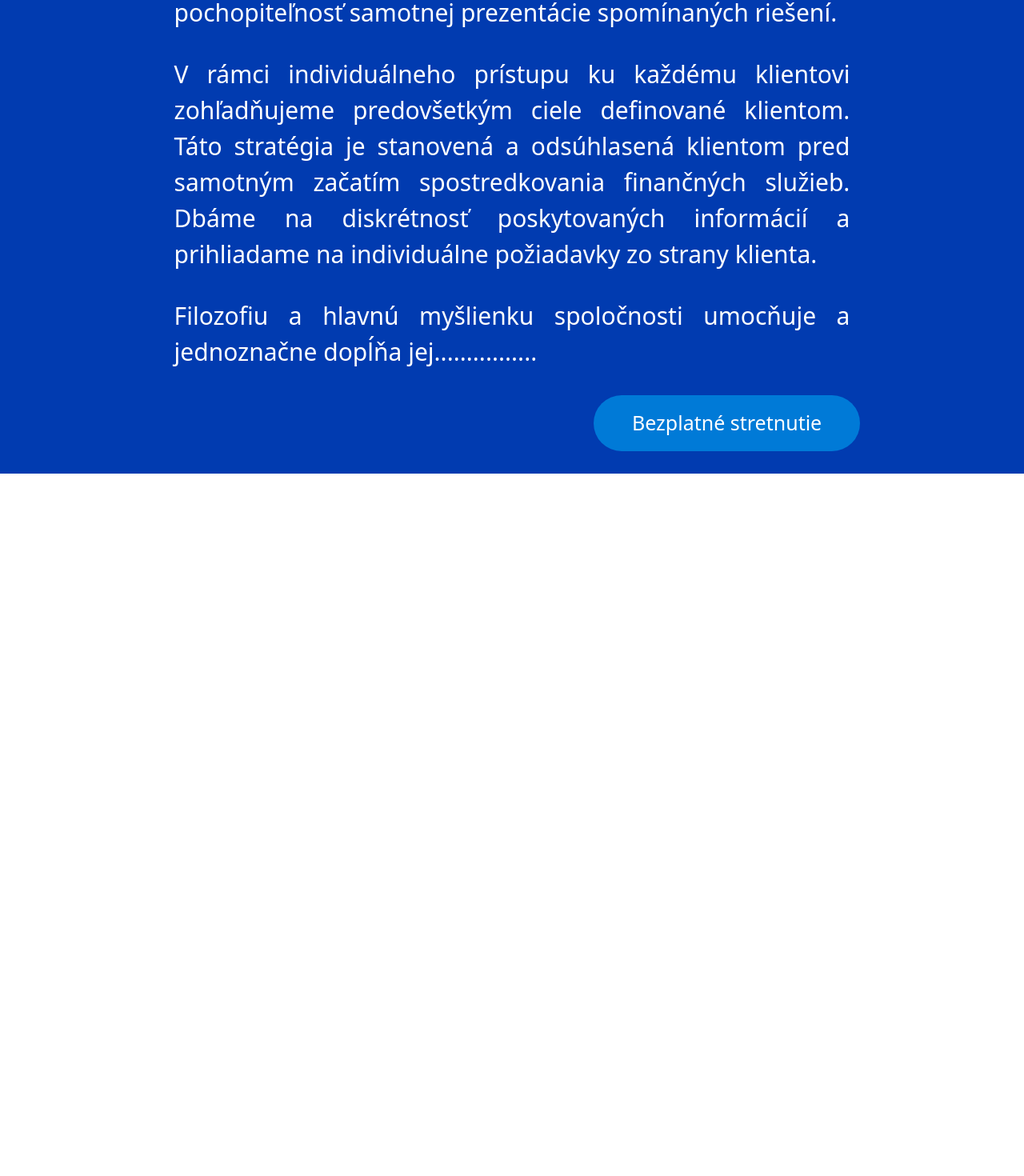
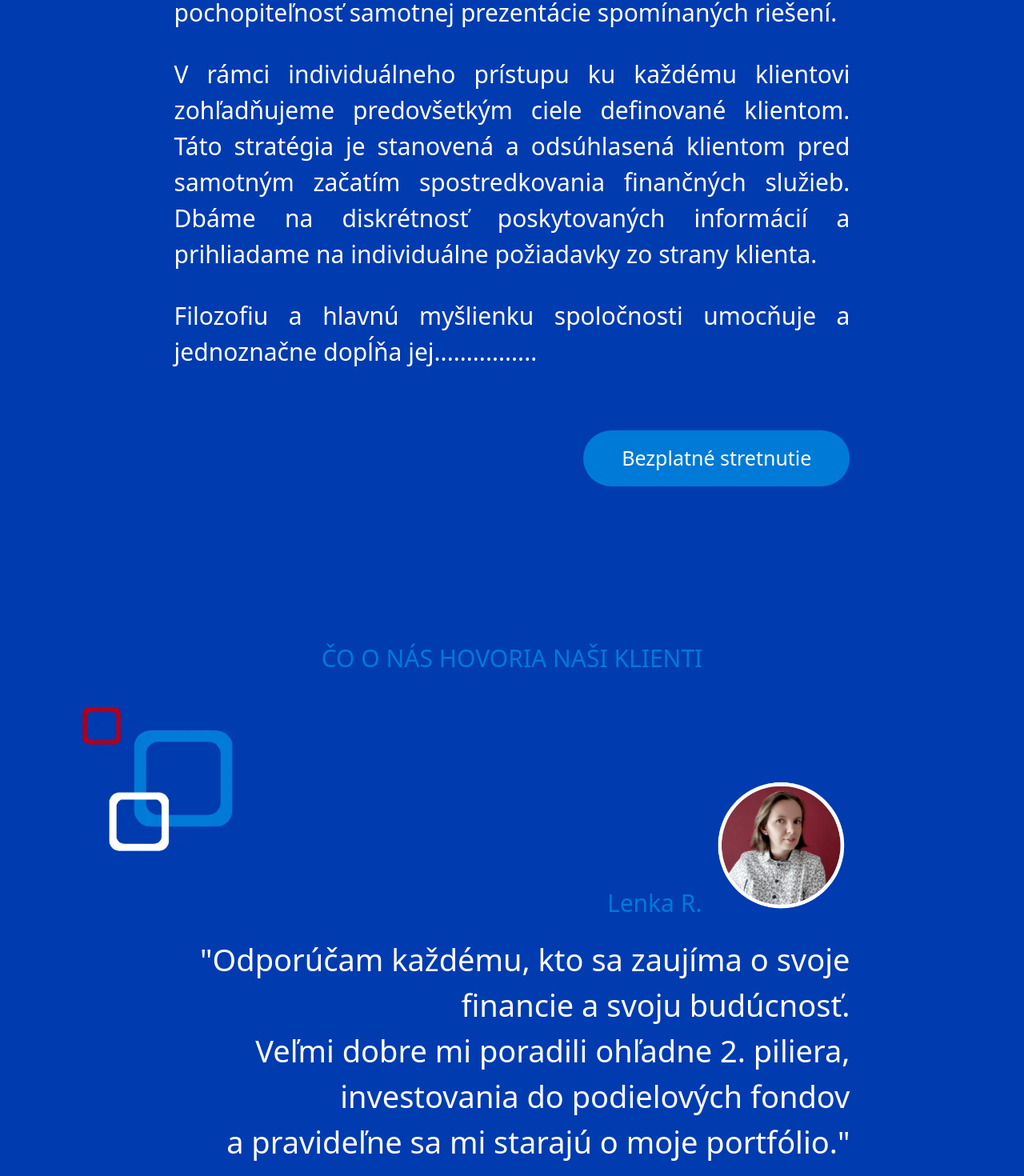
Before and after one commit to pkvarg/findoktor, a React (Vite) app: page / in a window 1280 px wide. Shown: the part 1314-2784 px from the top of the page at 80% size. Before the commit the page ends 1906 px from the top, so only its background shows below. Built offline with nearby package versions, Linux system fonts and the light colour scheme.

Commit message:
About cont + mob

```diff
--- a/index.html
+++ b/index.html
@@ -4,6 +4,23 @@
     <meta charset="UTF-8" />
     <link rel="icon" type="image/svg+xml" href="/fd-red-logo.webp" />
     <meta name="viewport" content="width=device-width, initial-scale=1.0" />
+    <meta
+      name="description"
+      content="finančný doktor, financie, poradenstvo..."
+    />
+    <meta
+      property="og:description"
+      content="finančný doktor, financie, poradenstvo..."
+    />
+    <!-- <meta
+    property="og:image"
+    content="https://ioana-illustrations.eu/ioana-illustrations11.webp"
+  /> -->
+    <!-- <meta property="og:url" content="https://ioana-illustrations.eu" /> -->
+    <meta property="og:type" content="website" />
+    <!-- <meta property="og:title" content="ioana-illustrations.eu" />
+  <meta property="og:site_name" content="ioana-illustrations.eu" /> -->
+    <meta property="fb:app_id" content="627076731624225" />
     <title>Finančný doktor</title>
   </head>
   <body>
--- a/src/components/Navbar.jsx
+++ b/src/components/Navbar.jsx
@@ -17,17 +17,6 @@ const Navbar = () => {
       <nav className='lg:mt-4'>
         <div className='max-w-7xl mx-auto px-4 sm:px-6 lg:px-8 bg-[#ffffff] lg:bg-[#013baf] relative'>
           <div className='flex h-16 justify-end'>
-            {/* {!isOpen && (
-              <div className='flex mt-[-5%] lg:hidden items-center ml-[10%] gap-2 mt-2'>
-                <h1 className='text-[#385ebc] text-[35px] font-light uppercase'>
-                  Finančný
-                </h1>
-                <h1 className='text-[#be324b] text-[35px] font-light uppercase'>
-                  Doktor
-                </h1>
-              </div>
-            )} */}
-
             <div className='flex mt-[-5%] lg:hidden items-center ml-[10%] gap-2 mt-2 z-1 absolute top-6 -left-8'>
               <h1 className='text-[#385ebc] text-[35px] font-light uppercase'>
                 Finančný
@@ -39,13 +28,10 @@ const Navbar = () => {
 
             <div className='flex flex-row justify-center items-center text-white z-50'>
               {isOpen && (
-                <div
-                  className='bg-[#013bb0] translate-y-[90%] md:translate-y-[75%] lg:translate-y-0 flex flex-col lg:flex-row
-                translate-x-[30%] md:translate-x-[50%] lg:translate-x-0 justify-center items-end'
-                >
+                <div className='bg-[#013bb0] translate-y-[90%] md:translate-y-[75%] lg:translate-y-0 flex flex-col lg:flex-row translate-x-[30%] md:translate-x-[50%] lg:translate-x-0 justify-center items-end'>
                   <a
-                    href='#'
-                    className='text-[37px] sm:text-[37px] lg:text-[28px] font-[350] hover:bg-[#007ad6] hover:rounded-[30px] p-2 lg:py-3 px-3 block rounded-md text-base font-medium'
+                    href='/'
+                    className='!text-[38px] lg:text-[28px] font-[350] hover:bg-[#007ad6] hover:rounded-[30px] p-2 lg:py-3 px-3 block rounded-md text-base font-medium'
                   >
                     DOMOV
                   </a>
@@ -55,25 +41,25 @@ const Navbar = () => {
                     smooth={true}
                     offset={5}
                     duration={500}
-                    className='text-[37px] sm:text-[37px] lg:text-[28px] font-[350] hover:bg-[#007ad6] hover:rounded-[30px] block  py-2 lg:py-3 p-3 rounded-md text-base font-medium'
+                    className='!text-[38px] lg:text-[28px] font-[350] hover:bg-[#007ad6] hover:rounded-[30px] block  py-2 lg:py-3 p-3 rounded-md text-base font-medium'
                   >
                     O NÁS
                   </Link>
                   <a
                     href='#'
-                    className='text-[37px] sm:text-[37px] lg:text-[28px]  font-[350] hover:bg-[#007ad6] hover:rounded-[30px]  py-2 lg:py-3 p-3 block rounded-md text-base font-medium'
+                    className='!text-[38px] lg:text-[28px] font-[350] hover:bg-[#007ad6] hover:rounded-[30px]  py-2 lg:py-3 p-3 block rounded-md text-base font-medium'
                   >
                     SLUŽBY
                   </a>
                   <a
                     href='#'
-                    className='text-[37px] sm:text-[37px] lg:text-[28px]  font-[350] hover:bg-[#007ad6] hover:rounded-[30px] py-2 lg:py-3 p-3 block  rounded-md text-base font-medium'
+                    className='!text-[38px] lg:text-[28px] font-[350] hover:bg-[#007ad6] hover:rounded-[30px] py-2 lg:py-3 p-3 block  rounded-md text-base font-medium'
                   >
                     BLOG
                   </a>
                   <a
                     href='#'
-                    className='text-[37px] sm:text-[37px] lg:text-[30px]  font-[350] hover:bg-[#007ad6] hover:rounded-[30px] py-2 lg:py-3 p-3 block  rounded-md text-base font-medium'
+                    className='!text-[38px] lg:text-[28px] font-[350] hover:bg-[#007ad6] hover:rounded-[30px] py-2 lg:py-3 p-3 block  rounded-md text-base font-medium'
                   >
                     KONTAKT
                   </a>
--- a/src/components/StickyNav.jsx
+++ b/src/components/StickyNavAbout.jsx
@@ -1,7 +1,7 @@
 import React, { useEffect, useState } from 'react'
 import { Link } from 'react-router-dom'
 
-const StickyNav = () => {
+const StickyNavAbout = () => {
   const [isSticky, setIsSticky] = useState(false)
   console.log(window.pageYOffset)
 
@@ -60,7 +60,7 @@ const StickyNav = () => {
               </a>
               <a
                 href='#'
-                className='text-[30px] sm:text-[30px] lg:text-[24px] font-[350] bg-[#007ad6] rounded-[30px] text-[#ffffff] block p-3 rounded-md text-base font-medium'
+                className='text-[30px] sm:text-[30px] lg:text-[24px] font-[350] bg-[#007ad6] rounded-[30px] text-[#ffffff] block p-3 text-base font-medium'
               >
                 O NÁS
               </a>
@@ -90,4 +90,4 @@ const StickyNav = () => {
   )
 }
 
-export default StickyNav
+export default StickyNavAbout
--- a/src/components/index.js
+++ b/src/components/index.js
@@ -1,4 +1,4 @@
 import Navbar from './Navbar'
-import StickyNav from './StickyNav'
+import StickyNav from './StickyNavAbout'
 
 export { Navbar, StickyNav }
--- a/src/sections/About.jsx
+++ b/src/sections/About.jsx
@@ -20,9 +20,9 @@ const About = () => {
           <h1 className='hidden lg:block uppercase text-[#007ad6] text-[30px] text-center'>
             Sme tu pre Vás
           </h1>
-          <div className='absolute left-[7.5%] top-[15.5%]'>
+          <div className='absolute left-[7.5%] top-[5.5%]'>
             <img
-              className='w-0 lg:w-[55%]'
+              className='w-0 lg:w-[65%]'
               src='hero-squares.webp'
               alt='fd-squares'
             />
@@ -49,7 +49,48 @@ const About = () => {
               Filozofiu a hlavnú myšlienku spoločnosti umocňuje a jednoznačne
               dopĺňa jej................
             </p>
-            <button className='text-[25px] font-normal absolute right-[16%] bg-[#007ad7] rounded-[55px] px-12 py-4 mt-8 lg:mt-8 hover:border hover-border-white hover:border-[2px]'>
+            <div className='flex justify-center lg:justify-end '>
+              <button className='text-[25px] text-[#ffffff] font-normal bg-[#007ad7] rounded-[55px] px-12 py-4 mt-8 lg:mt-[9%] hover:border hover-border-white hover:border-[2px] '>
+                Bezplatné stretnutie
+              </button>
+            </div>
+          </div>
+        </div>
+        <div className='mt-[15%] relative'>
+          <h1 className='uppercase text-[#007ad6] text-[30px] text-center'>
+            Čo o nás hovoria naši klienti
+          </h1>
+          <div className='absolute left-[7.5%] top-20'>
+            <img
+              className='w-0 lg:w-[65%]'
+              src='hero-squares.webp'
+              alt='fd-squares'
+            />
+          </div>
+          {/* review box */}
+          <div className='text-[#ffffff] text-[25px] lg:text-[30px] mt-[15%] lg:mt-[10%]  mx-[5%] lg:mx-[17%] flex flex-col justify-end'>
+            <div className='flex flex-row justify-end'>
+              <p className='translate-y-[60%] lg:translate-y-[80%] text-[#007ad6] mr-4'>
+                Lenka R.
+              </p>
+              <img
+                className='w-[50%] lg:w-[20%]'
+                src='/review01.png'
+                alt='review'
+              />
+            </div>
+            <div className='mt-8 text-[38px] text-end'>
+              <h1>
+                "Odporúčam každému, kto sa zaujíma o svoje financie a svoju
+                budúcnosť.
+              </h1>
+              <h1>
+                Veľmi dobre mi poradili ohľadne 2. piliera, investovania do
+                podielových fondov
+              </h1>
+              <h1>a pravideľne sa mi starajú o moje portfólio."</h1>
+            </div>
+            <button className='text-[25px] font-normal bg-[#007ad7] rounded-[55px] py-4  mt-16 lg:mt-10 hover:border hover-border-white hover:border-[2px] lg:ml-[75%]'>
               Bezplatné stretnutie
             </button>
           </div>
--- a/src/sections/Hero.jsx
+++ b/src/sections/Hero.jsx
@@ -46,7 +46,7 @@ const Hero = () => {
             alt='fd-squares'
           />
         </div>
-        <div className='mt-[70%] lg:mt-[25%] text-[#007ad6] mx-[12.5%]'>
+        <div className='mt-[70%] lg:mt-[30%] text-[#007ad6] mx-[12.5%]'>
           <h2 className='text-[28.5px] text-center lg:text-left leading-[35px]'>
             Vitajte, ste v dobrých rukách.
           </h2>
@@ -57,18 +57,19 @@ const Hero = () => {
               alt='red-logo'
             />
           </div>
-          <div className='text-[#ffffff] text-[34px] lg:text-[42px] font-normal leading-[42.50px] tracking-wide mt-[2%] pb-40 lg:pb-0'>
+          <div className='text-[#ffffff] text-[34px] lg:text-[42px] font-normal leading-[42.50px] tracking-wide mt-[2%] pb-8 lg:pb-0'>
             <h1 className='text-center lg:text-left'>
               Urobte prvý krok k zlepšeniu Vášho finančného zdravia.
             </h1>
             <span className='hidden lg:block '>
               Dohodnite si stretnutie s Vašim osobným finančným doktorom.
             </span>
-
-            <button className='text-[25px] font-normal absolute right-[11.5%] bg-[#007ad7] rounded-[55px] px-12 py-4 mt-8 lg:mt-6 hover:border hover-border-white hover:border-[2px]'>
-              Bezplatné stretnutie
-            </button>
           </div>
+        </div>
+        <div className='flex justify-center'>
+          <button className='text-[25px] text-[#ffffff] font-normal bg-[#007ad7] rounded-[55px] px-12 mb-16 py-4 lg:py-4  mt-4 lg:mt-6 hover:border hover-border-white hover:border-[2px]  lg:ml-[42%] '>
+            Bezplatné stretnutie
+          </button>
         </div>
       </div>
     </div>
--- a/tailwind.config.js
+++ b/tailwind.config.js
@@ -4,5 +4,6 @@ export default {
   theme: {
     extend: {},
   },
+
   plugins: [],
 }
```
Also changed, not shown: public/review01.png (added).
